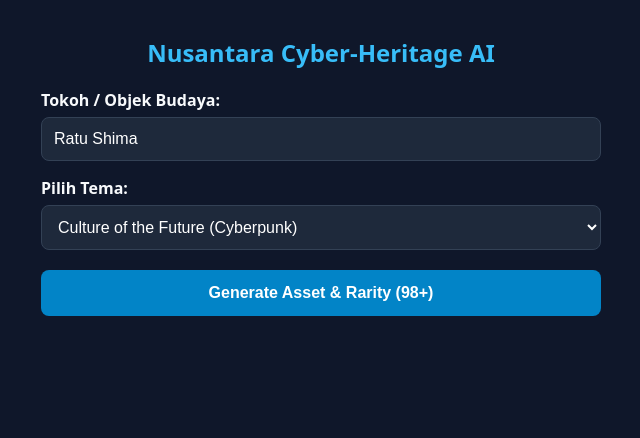
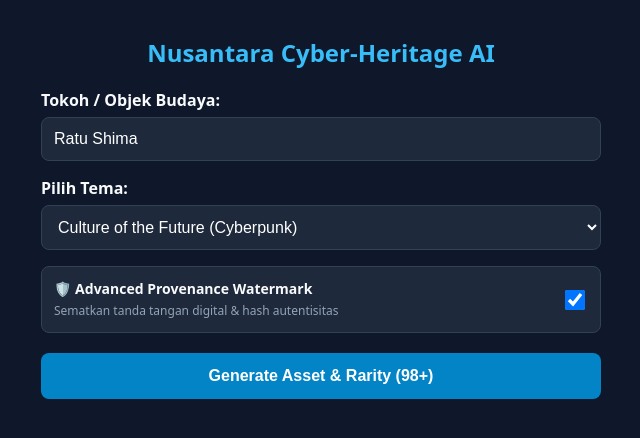
Before and after one commit to metacyber26-source/Nusantara-Cyber-Heritage-AI, a Next.js app: page / in a window 1280 px wide. Shown: the top 438 px of the page, without its empty margins (319-959 px from the left). Built offline with nearby package versions, Linux system fonts and the light colour scheme.

Commit message:
Add watermark feature toggle in Home component
Added a checkbox to enable or disable the watermark feature in the Home component. Updated the API request to include the watermark setting.

```diff
--- a/app/page.js
+++ b/app/page.js
@@ -4,6 +4,7 @@ import { useState } from 'react';
 export default function Home() {
   const [character, setCharacter] = useState('Ratu Shima');
   const [theme, setTheme] = useState('Culture of the Future (Cyberpunk)');
+  const [enableWatermark, setEnableWatermark] = useState(true);
   const [loading, setLoading] = useState(false);
   const [result, setResult] = useState(null);
   const [errorMsg, setErrorMsg] = useState('');
@@ -17,7 +18,7 @@ export default function Home() {
       const res = await fetch('/api/generate', {
         method: 'POST',
         headers: { 'Content-Type': 'application/json' },
-        body: JSON.stringify({ character, theme }),
+        body: JSON.stringify({ character, theme, enableWatermark }),
       });
       const data = await res.json();
 
@@ -49,7 +50,7 @@ export default function Home() {
         />
       </div>
 
-      <div style={{ marginBottom: '20px' }}>
+      <div style={{ marginBottom: '16px' }}>
         <label style={{ display: 'block', marginBottom: '6px', fontWeight: 'bold' }}>Pilih Tema:</label>
         <select
           value={theme}
@@ -59,6 +60,19 @@ export default function Home() {
           <option value="Culture of the Future (Cyberpunk)">Culture of the Future (Cyberpunk)</option>
           <option value="Pelestarian Cultural Classic">Pelestarian Cultural Classic</option>
         </select>
+      </div>
+
+      <div style={{ marginBottom: '20px', padding: '12px', backgroundColor: '#1e293b', borderRadius: '8px', border: '1px solid #334155', display: 'flex', alignItems: 'center', justifyContent: 'space-between' }}>
+        <div>
+          <strong style={{ display: 'block', fontSize: '14px', color: '#f8fafc' }}>🛡️ Advanced Provenance Watermark</strong>
+          <span style={{ fontSize: '12px', color: '#94a3b8' }}>Sematkan tanda tangan digital & hash autentisitas</span>
+        </div>
+        <input
+          type="checkbox"
+          checked={enableWatermark}
+          onChange={(e) => setEnableWatermark(e.target.checked)}
+          style={{ width: '20px', height: '20px', cursor: 'pointer' }}
+        />
       </div>
 
       <button
@@ -76,7 +90,7 @@ export default function Home() {
           cursor: loading ? 'not-allowed' : 'pointer'
         }}
       >
-        {loading ? '⏳ Memproses AI Engine...' : 'Generate Asset & Rarity (98+)'}
+        {loading ? '⏳ Memproses Gemini 3.6 Flash Engine...' : 'Generate Asset & Rarity (98+)'}
       </button>
 
       {errorMsg && (
@@ -114,6 +128,14 @@ export default function Home() {
           <div style={{ marginTop: '15px', padding: '10px', backgroundColor: '#0f172a', borderRadius: '6px', fontSize: '13px', color: '#f59e0b' }}>
             🎵 <strong>Suasana Audio:</strong> {result.audioAtmosphere}
           </div>
+
+          {result.watermark?.enabled && (
+            <div style={{ marginTop: '15px', padding: '12px', backgroundColor: '#0284c715', border: '1px solid #0284c7', borderRadius: '8px', fontSize: '12px', color: '#e0f2fe' }}>
+              <div style={{ fontWeight: 'bold', color: '#38bdf8', marginBottom: '4px' }}>🛡️ Digital Watermark Provenance Verified</div>
+              <div><strong>Signature:</strong> {result.watermark.digitalSignature}</div>
+              <div style={{ fontSize: '10px', color: '#94a3b8', wordBreak: 'break-all', marginTop: '4px' }}><strong>SHA256 Hash:</strong> {result.watermark.fullHash}</div>
+            </div>
+          )}
         </div>
       )}
     </main>
```
